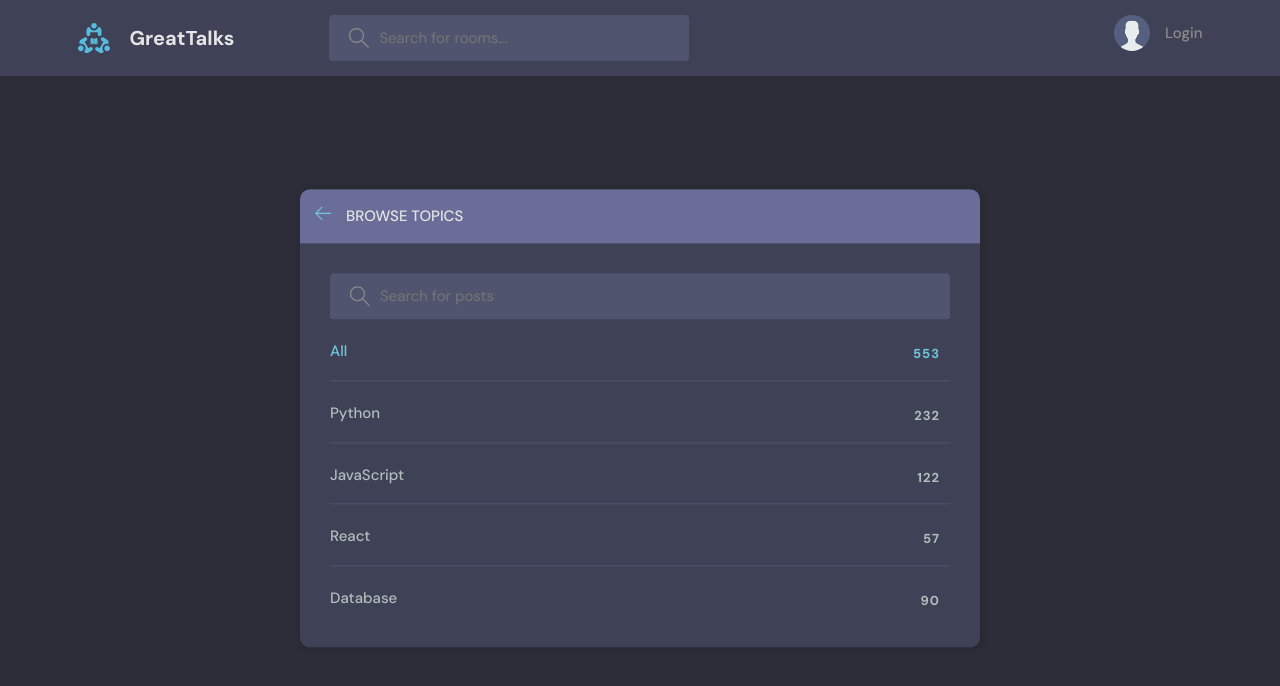
After one commit to Healthy-Manish/GreatTalks, a Django app: page /topics/ in a window 1280 px wide. The commit adds this page. Shown: the top 686 px of the page. Run offline with Django 4.2, Linux system fonts and the light colour scheme.

Commit message:
added new topic components

```diff
--- a/base/templates/base/topic_component.html
+++ b/base/templates/base/topic_component.html
@@ -12,7 +12,7 @@
       </li>
       {% endfor %}
     </ul>
-    <a class="btn btn--link" href="topics.html">
+    <a class="btn btn--link" href="{% url 'topics' %}">
       More
       <svg version="1.1" xmlns="http://www.w3.org/2000/svg" width="32" height="32" viewBox="0 0 32 32">
         <title>chevron-down</title>
--- /dev/null
+++ b/base/templates/base/topics.html
@@ -0,0 +1,57 @@
+{% extends 'main.html' %}
+
+{% block content %}
+    <main class="create-room layout">
+      <div class="container">
+        <div class="layout__box">
+          <div class="layout__boxHeader">
+            <div class="layout__boxTitle">
+              <a href="index.html">
+                <svg version="1.1" xmlns="http://www.w3.org/2000/svg" width="32" height="32" viewBox="0 0 32 32">
+                  <title>arrow-left</title>
+                  <path
+                    d="M13.723 2.286l-13.723 13.714 13.719 13.714 1.616-1.611-10.96-10.96h27.625v-2.286h-27.625l10.965-10.965-1.616-1.607z"
+                  ></path>
+                </svg>
+              </a>
+              <h3>Browse Topics</h3>
+            </div>
+          </div>
+
+          <div class="topics-page layout__body">
+            <form class="header__search">
+              <label>
+                <svg version="1.1" xmlns="http://www.w3.org/2000/svg" width="32" height="32" viewBox="0 0 32 32">
+                  <title>search</title>
+                  <path
+                    d="M32 30.586l-10.845-10.845c1.771-2.092 2.845-4.791 2.845-7.741 0-6.617-5.383-12-12-12s-12 5.383-12 12c0 6.617 5.383 12 12 12 2.949 0 5.649-1.074 7.741-2.845l10.845 10.845 1.414-1.414zM12 22c-5.514 0-10-4.486-10-10s4.486-10 10-10c5.514 0 10 4.486 10 10s-4.486 10-10 10z"
+                  ></path>
+                </svg>
+                <input placeholder="Search for posts" />
+              </label>
+            </form>
+
+            <ul class="topics__list">
+              <li>
+                <a href="/" class="active">All <span>553</span></a>
+              </li>
+              <li>
+                <a href="/">Python <span>232</span></a>
+              </li>
+              <li>
+                <a href="/">JavaScript <span>122</span></a>
+              </li>
+              <li>
+                <a href="/">React <span>57</span></a>
+              </li>
+              <li>
+                <a href="/">Database <span>90</span></a>
+              </li>
+            </ul>
+          </div>
+        </div>
+      </div>
+    </main>
+
+    <script src="script.js"></script>
+{% endblock content %}
--- a/base/urls.py
+++ b/base/urls.py
@@ -17,6 +17,6 @@ urlpatterns = [
     path('delete-message/<str:pk>/',views.deleteMessage,name="delete-message"),
     path('update-user/',views.updateUser,name="update-user"),
 
-    # path('topics/', views.topicsPage, name="topics"),
+    path('topics/', views.topicPage, name="topics"),
     # path('activity/', views.activityPage, name="activity"),
 ]
--- a/base/views.py
+++ b/base/views.py
@@ -182,3 +182,7 @@ def updateUser(request):
             form.save()
             redirect('user-profile',pk=user.id)
     return render(request, 'base/update-user.html',{'form':form})
+
+
+def topicPage(request):
+    return render(request, 'base/topics.html', {})
```
Also changed, not shown: base/templates/base/home.html (+15 -11 lines).
